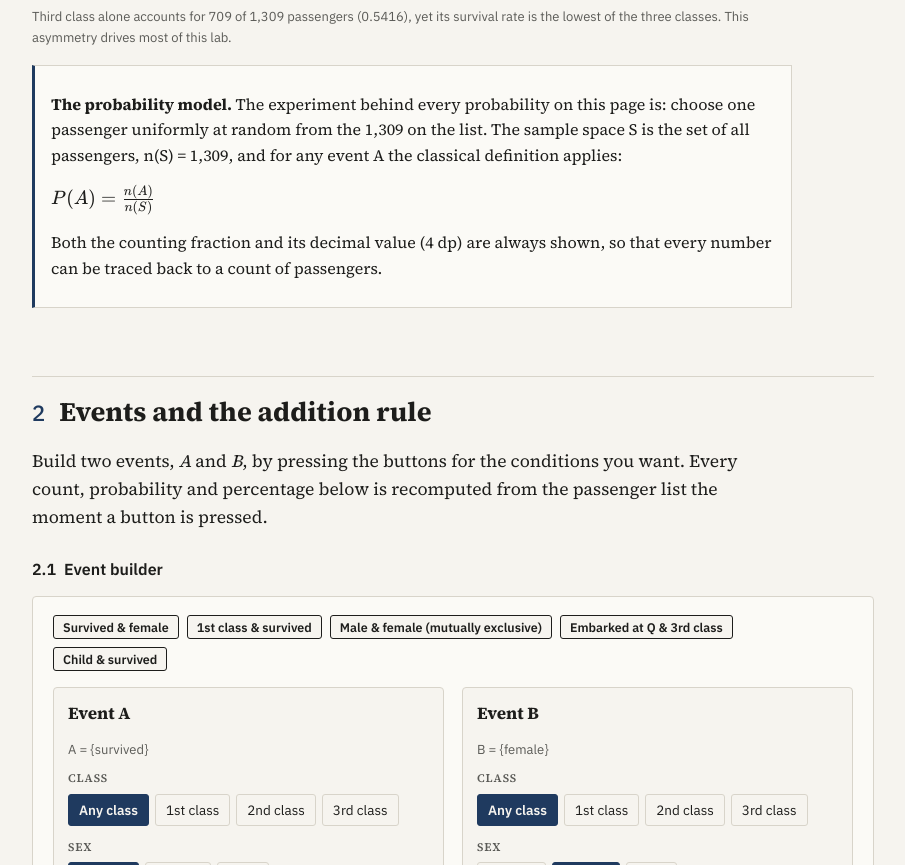
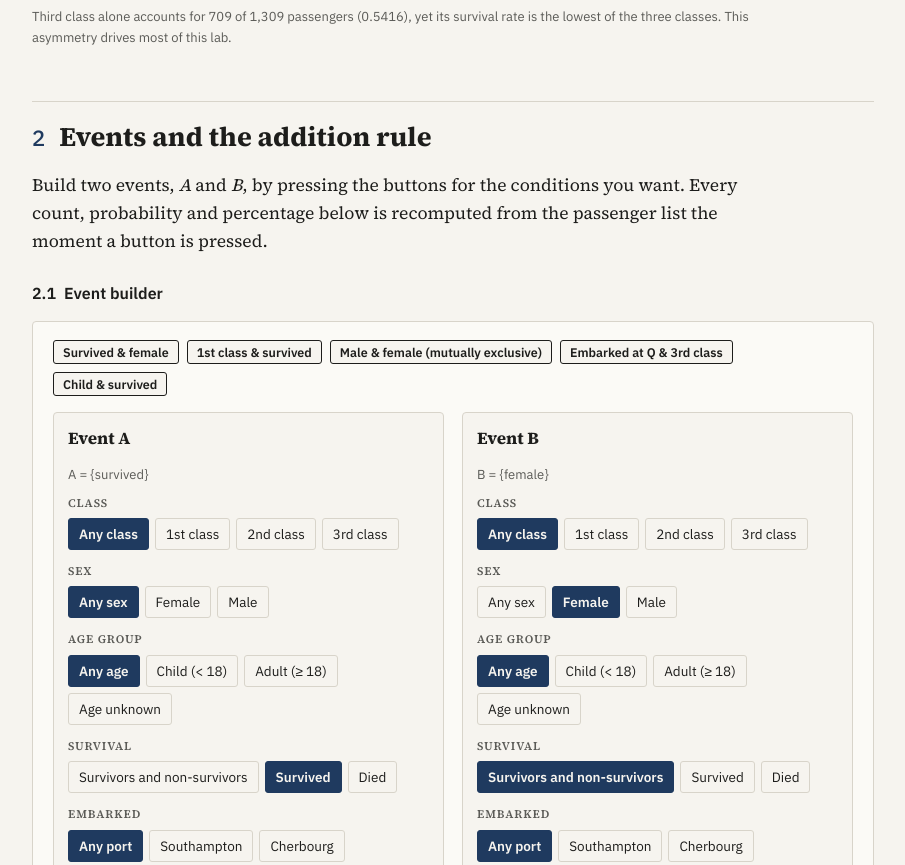
Before and after one commit to cyrexxxd/titanic-probability, a plain HTML site: page index.html in a window 1280 px wide. Shown: the part 1913-2778 px from the top of the page, without its empty margins (336-1241 px from the left). Drawn offline with nearby package versions, Linux system fonts and the light colour scheme.

Commit message:
Remove the probability-model box from section 1
Co-Authored-By: Claude Opus 5.5 <noreply@anthropic.com>
Claude-Session: https://claude.ai/code/session_013sH8uusvgVqKJoCRiWqPbv

```diff
--- a/css/style.css
+++ b/css/style.css
@@ -245,11 +245,6 @@ input[type="range"] { accent-color: var(--accent); }
   max-width: 760px;
 }
 .note-box p { margin: 6px 0; }
-.model-box {
-  border: 1px solid var(--rule); border-left: 3px solid var(--accent);
-  background: var(--panel); padding: 10px 16px; margin: 16px 0; font-size: 16px;
-  max-width: 760px;
-}
 
 .muted-line { font-family: var(--sans); font-size: 13.5px; color: var(--muted); margin: 6px 0; }
 
--- a/index.html
+++ b/index.html
@@ -10,7 +10,7 @@
 <link rel="preconnect" href="https://fonts.gstatic.com" crossorigin>
 <link href="https://fonts.googleapis.com/css2?family=Source+Serif+4:opsz,wght@8..60,400;8..60,600;8..60,700&family=IBM+Plex+Sans:wght@400;500;600&family=IBM+Plex+Mono:wght@400;500&display=swap" rel="stylesheet">
 <link rel="stylesheet" href="https://cdnjs.cloudflare.com/ajax/libs/KaTeX/0.16.9/katex.min.css">
-<link rel="stylesheet" href="css/style.css?v=202610081648">
+<link rel="stylesheet" href="css/style.css?v=202610081725">
 </head>
 <body>
 <a class="skip-link" href="#main">Skip to content</a>
@@ -62,7 +62,6 @@
     <h3>Who was on board</h3>
     <div class="table-scroll"><table id="contTable" aria-label="Contingency table of class, sex and survival"></table></div>
     <p class="figure-caption" id="contCaption"></p>
-    <div class="model-box" id="modelBox1"></div>
   </section>
 
   <!-- ==================== 2 ==================== -->
@@ -135,9 +134,9 @@
   </div>
 </footer>
 
-<script src="data/titanic.js?v=202610081648"></script>
+<script src="data/titanic.js?v=202610081725"></script>
 <script src="https://cdnjs.cloudflare.com/ajax/libs/KaTeX/0.16.9/katex.min.js"></script>
-<script src="js/prob.js?v=202610081648"></script>
-<script src="js/app.js?v=202610081648"></script>
+<script src="js/prob.js?v=202610081725"></script>
+<script src="js/app.js?v=202610081725"></script>
 </body>
 </html>
--- a/js/app.js
+++ b/js/app.js
@@ -334,17 +334,6 @@
         h('td', { class: 'num', html: ns + ' / ' + n + ' = ' + fmt(p) })
       ]);
     }
-
-    const mb = document.getElementById('modelBox1');
-    mb.innerHTML = '';
-    const p = h('p');
-    tex(p, 'P(A)=\\frac{n(A)}{n(S)}', false);
-    mb.append(
-      h('p', {}, [h('strong', { text: 'The probability model. ' }),
-        document.createTextNode(' The experiment behind every probability on this page is: choose one passenger uniformly at random from the ' + int(N) + ' on the list. The sample space S is the set of all passengers, n(S) = ' + int(N) + ', and for any event A the classical definition applies: ')]),
-      p,
-      h('p', { text: 'Both the counting fraction and its decimal value (4 dp) are always shown, so that every number can be traced back to a count of passengers.' })
-    );
   }
 
   /* ================= table of contents ================= */
```
